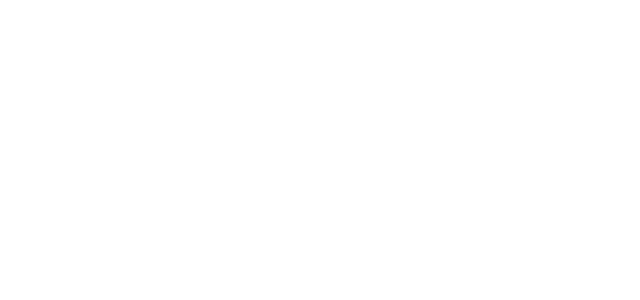
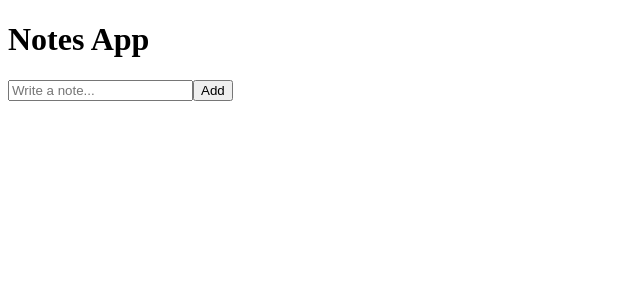
Before and after one commit to jatinkashiv/NoteApp_React.js, a React (Vite) app in the folder my-react-app/: page / in a window 1280 px wide. Shown: the top 300 px of the page, without its empty margins (0-640 px from the left). Built offline with nearby package versions, Linux system fonts and the light colour scheme.

Commit message:
integrate all components into App

```diff
--- a/my-react-app/src/App.jsx
+++ b/my-react-app/src/App.jsx
@@ -3,6 +3,14 @@ import AddNote from "./components/AddNote";
 import NoteList from "./components/NoteLists";
 
 function App() {
-  return <div></div>;
+  return (
+    <div className="app-container">
+      <h1>Notes App</h1>
+      <AddNote />
+      <ul>
+        <NoteList />
+      </ul>
+    </div>
+  );
 }
 export default App;
```
